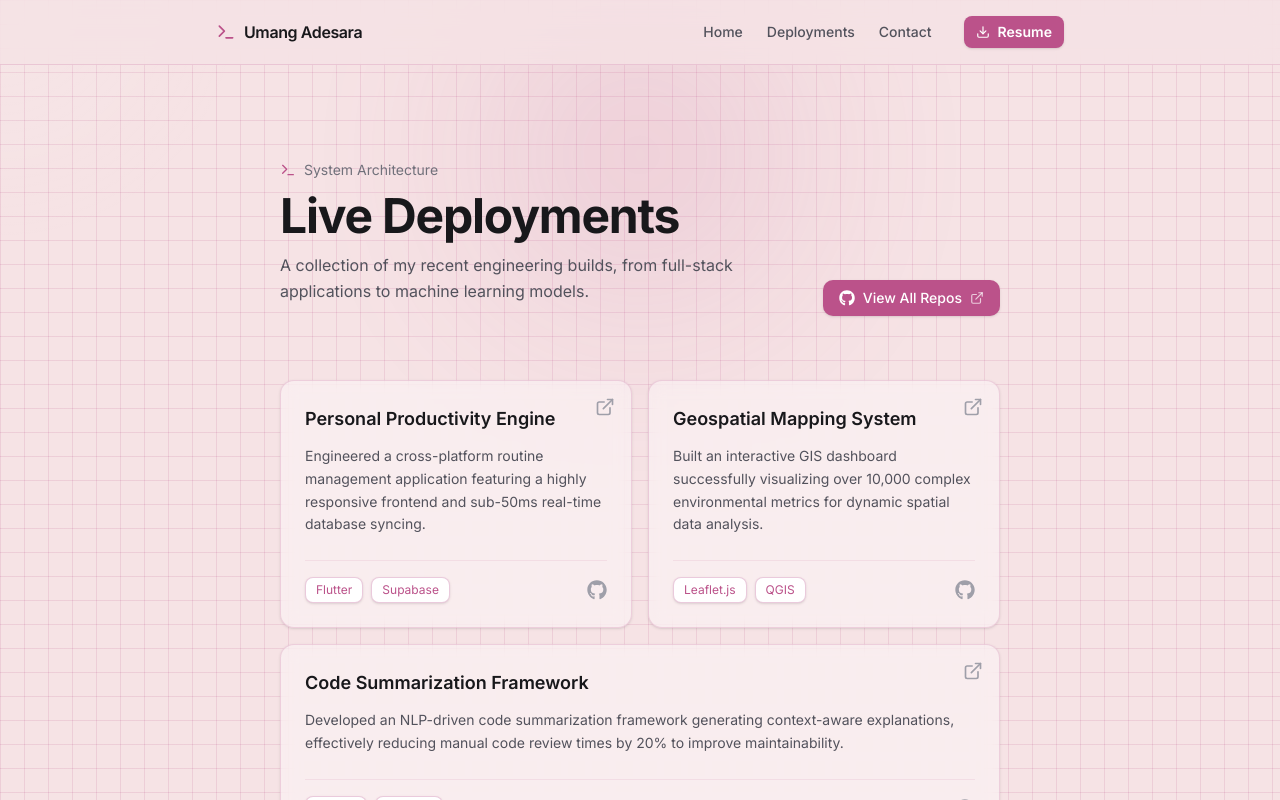
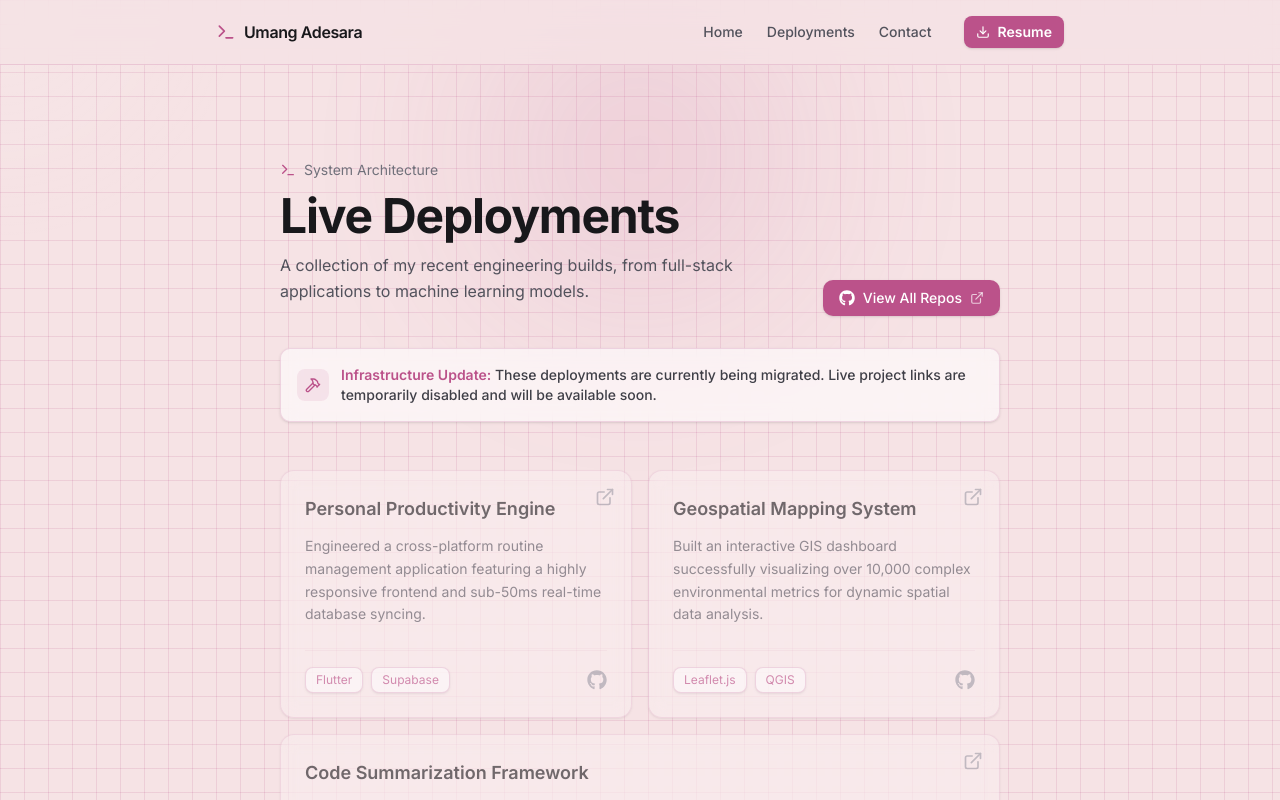
Before and after one commit to umang710/umangadesara-portfolio, a Next.js app: page /projects in a window 1280 px wide. Shown: the top 800 px of the page. Built offline with nearby package versions, Linux system fonts and the light colour scheme.

Commit message:
Deployment page update

```diff
--- a/src/app/projects/page.tsx
+++ b/src/app/projects/page.tsx
@@ -1,4 +1,4 @@
-import { Terminal, ExternalLink } from "lucide-react";
+import { Terminal, ExternalLink, Hammer } from "lucide-react";
 import { FaGithub } from "react-icons/fa";
 
 export const metadata = {
@@ -10,6 +10,7 @@ export default function ProjectsPage() {
   return (
     <main className="max-w-3xl mx-auto px-6 py-24 relative z-10 animate-in fade-in slide-in-from-bottom-8 duration-700 ease-out">
       <section className="space-y-8">
+        {/* Header Section */}
         <div className="flex flex-col md:flex-row md:items-end justify-between gap-6 space-y-3">
           <div className="space-y-3">
             <div className="inline-flex items-center gap-2 text-sm font-mono text-zinc-500">
@@ -25,6 +26,7 @@ export default function ProjectsPage() {
             </p>
           </div>
 
+          {/* This main GitHub link remains active */}
           <a
             href="https://github.com/umang710"
             target="_blank"
@@ -37,20 +39,34 @@ export default function ProjectsPage() {
           </a>
         </div>
 
-        <div className="grid grid-cols-1 md:grid-cols-2 gap-4 pt-8">
+        {/* Work in Progress Banner */}
+        <div className="flex items-start sm:items-center gap-3 p-4 bg-white/60 backdrop-blur-sm border border-[#BB528A]/20 rounded-lg shadow-sm">
+          <div className="p-2 bg-[#BB528A]/10 rounded-md shrink-0">
+            <Hammer className="w-4 h-4 text-[#BB528A]" />
+          </div>
+          <p className="text-sm font-medium text-zinc-700">
+            <span className="text-[#BB528A] font-semibold">
+              Infrastructure Update:
+            </span>{" "}
+            These deployments are currently being migrated. Live project links
+            are temporarily disabled and will be available soon.
+          </p>
+        </div>
+
+        {/* Project Grid (Cards are visually disabled) */}
+        <div className="grid grid-cols-1 md:grid-cols-2 gap-4 pt-4">
           {/* Project 1: Productivity Engine */}
           <a
-            href="https://github.com/umang710"
-            target="_blank"
-            rel="noreferrer"
-            className="group block p-6 border border-[#BB528A]/20 rounded-xl bg-white/40 hover:bg-white/70 transition-all duration-300 backdrop-blur-sm shadow-sm hover:shadow-md relative overflow-hidden"
+            href="#"
+            aria-disabled="true"
+            className="group block p-6 border border-[#BB528A]/20 rounded-xl bg-white/40 backdrop-blur-sm shadow-sm relative overflow-hidden opacity-60 pointer-events-none"
           >
-            <div className="absolute top-4 right-4 text-zinc-400 group-hover:text-[#BB528A] transition-colors">
+            <div className="absolute top-4 right-4 text-zinc-400">
               <ExternalLink className="w-5 h-5" />
             </div>
             <div className="flex flex-col h-full justify-between">
               <div>
-                <h3 className="font-semibold text-zinc-900 text-lg mb-3 group-hover:text-[#BB528A] transition-colors">
+                <h3 className="font-semibold text-zinc-900 text-lg mb-3">
                   Personal Productivity Engine
                 </h3>
                 <p className="text-zinc-600 text-sm leading-relaxed mb-6">
@@ -68,24 +84,23 @@ export default function ProjectsPage() {
                     Supabase
                   </span>
                 </div>
-                <FaGithub className="w-5 h-5 text-zinc-400 group-hover:text-[#BB528A]" />
+                <FaGithub className="w-5 h-5 text-zinc-400" />
               </div>
             </div>
           </a>
 
           {/* Project 2: Geospatial Mapping */}
           <a
-            href="https://github.com/umang710"
-            target="_blank"
-            rel="noreferrer"
-            className="group block p-6 border border-[#BB528A]/20 rounded-xl bg-white/40 hover:bg-white/70 transition-all duration-300 backdrop-blur-sm shadow-sm hover:shadow-md relative overflow-hidden"
+            href="#"
+            aria-disabled="true"
+            className="group block p-6 border border-[#BB528A]/20 rounded-xl bg-white/40 backdrop-blur-sm shadow-sm relative overflow-hidden opacity-60 pointer-events-none"
           >
-            <div className="absolute top-4 right-4 text-zinc-400 group-hover:text-[#BB528A] transition-colors">
+            <div className="absolute top-4 right-4 text-zinc-400">
               <ExternalLink className="w-5 h-5" />
             </div>
             <div className="flex flex-col h-full justify-between">
               <div>
-                <h3 className="font-semibold text-zinc-900 text-lg mb-3 group-hover:text-[#BB528A] transition-colors">
+                <h3 className="font-semibold text-zinc-900 text-lg mb-3">
                   Geospatial Mapping System
                 </h3>
                 <p className="text-zinc-600 text-sm leading-relaxed mb-6">
@@ -103,24 +118,23 @@ export default function ProjectsPage() {
                     QGIS
                   </span>
                 </div>
-                <FaGithub className="w-5 h-5 text-zinc-400 group-hover:text-[#BB528A]" />
+                <FaGithub className="w-5 h-5 text-zinc-400" />
               </div>
             </div>
           </a>
 
           {/* Project 3: Code Summarization */}
           <a
-            href="https://github.com/umang710"
-            target="_blank"
-            rel="noreferrer"
-            className="group block p-6 border border-[#BB528A]/20 rounded-xl bg-white/40 hover:bg-white/70 transition-all duration-300 backdrop-blur-sm shadow-sm hover:shadow-md relative overflow-hidden md:col-span-2"
+            href="#"
+            aria-disabled="true"
+            className="group block p-6 border border-[#BB528A]/20 rounded-xl bg-white/40 backdrop-blur-sm shadow-sm relative overflow-hidden md:col-span-2 opacity-60 pointer-events-none"
           >
-            <div className="absolute top-4 right-4 text-zinc-400 group-hover:text-[#BB528A] transition-colors">
+            <div className="absolute top-4 right-4 text-zinc-400">
               <ExternalLink className="w-5 h-5" />
             </div>
             <div className="flex flex-col h-full justify-between">
               <div>
-                <h3 className="font-semibold text-zinc-900 text-lg mb-3 group-hover:text-[#BB528A] transition-colors">
+                <h3 className="font-semibold text-zinc-900 text-lg mb-3">
                   Code Summarization Framework
                 </h3>
                 <p className="text-zinc-600 text-sm leading-relaxed mb-6">
@@ -138,7 +152,7 @@ export default function ProjectsPage() {
                     PyTorch
                   </span>
                 </div>
-                <FaGithub className="w-5 h-5 text-zinc-400 group-hover:text-[#BB528A]" />
+                <FaGithub className="w-5 h-5 text-zinc-400" />
               </div>
             </div>
           </a>
```
